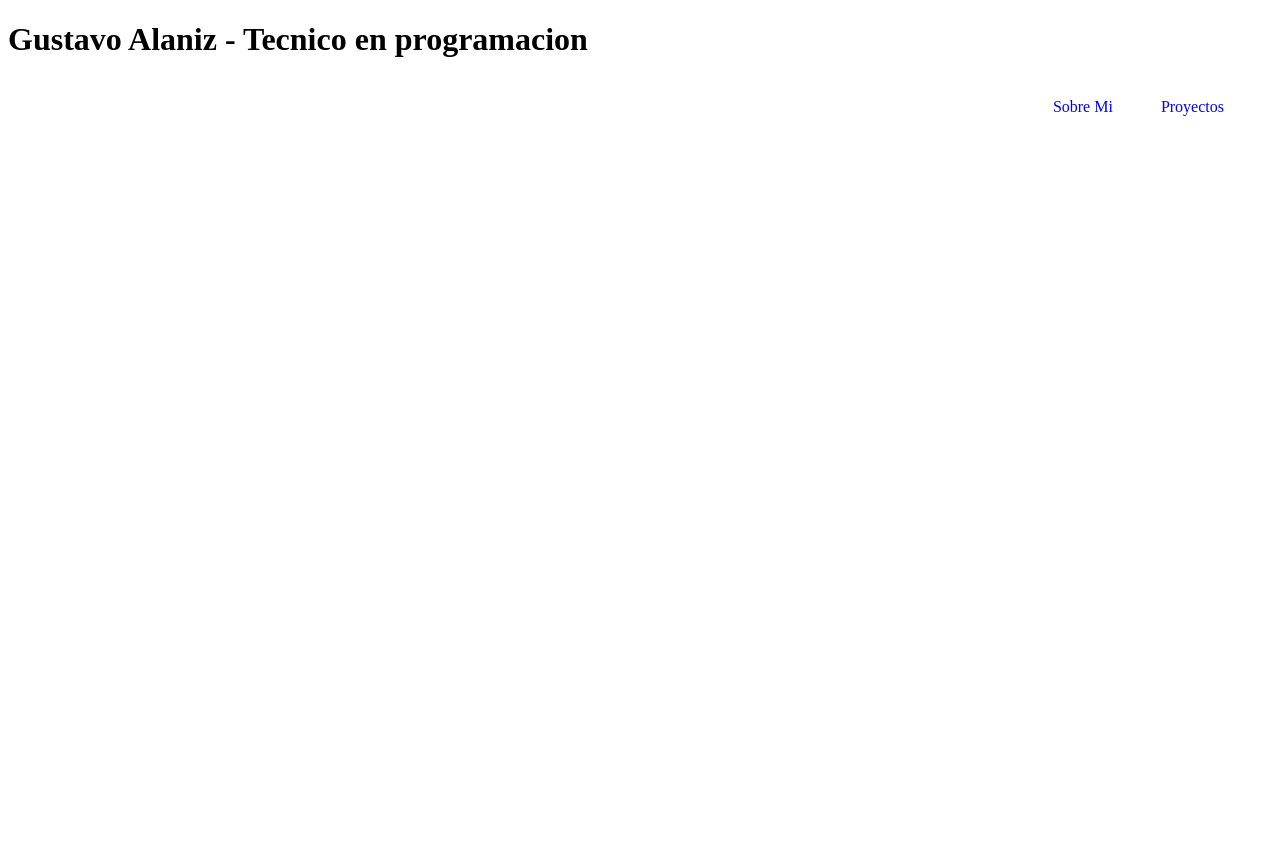
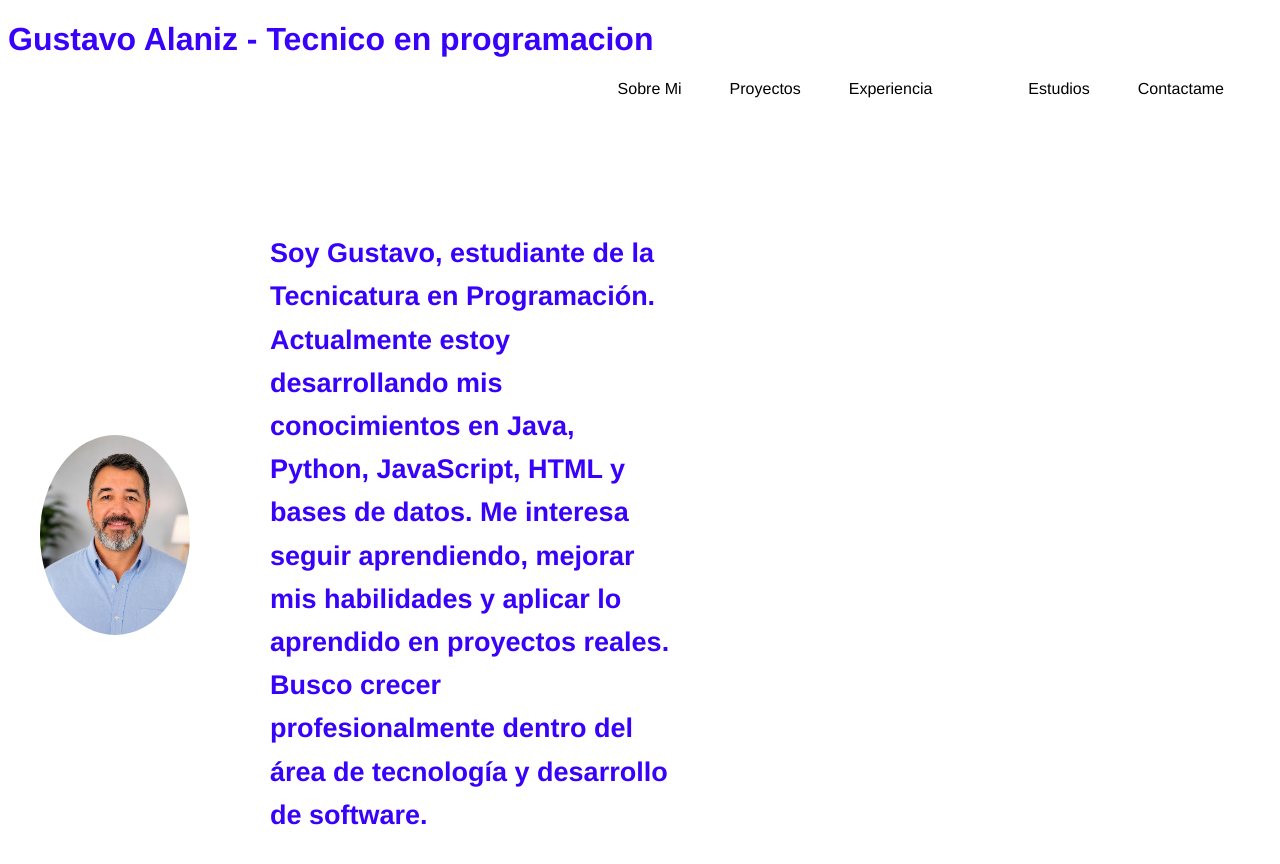
Before and after one commit to gusalaniz81-sys/Tecnicatura2026, a plain HTML site: page portafolio-web/index.html in a window 1280 px wide. Before the commit the page ends 800 px from the top, so only its background shows below. Drawn offline with Linux system fonts and the light colour scheme.

Commit message:
Actualizar portafolio web

```diff
--- /dev/null
+++ b/portafolio-web/Css/style.css
@@ -0,0 +1,69 @@
+/*Definiendo variable de color css
+*/
+:root {
+    --body-bg-color: rgb(255, 255, 255);
+    --text-color: rgb(1, 0, 3);
+    --colorh1-color: rgb(55, 1, 250);
+}
+/*Aplicamos variable creada en el root al body de nuestra web*/
+/*Reemplaze el body con el uso de variable css*/
+body {
+    background: var(--body-bg-color);
+    color: var(--text-color);
+    font-family: 'Franklin Gothic Medium', 'Arial Narrow', Arial, sans-serif;
+}
+h1, h2 {
+    color: var(--colorh1-color);
+}
+
+
+.navigator{
+    display: flex;
+    gap: 3rem;
+    list-style: none;
+    justify-content: flex-end;
+    margin: 0 3rem;
+
+}
+a{
+    text-decoration: none;
+    color: rgb(0, 0, 0);
+}
+/* Celular (Pantalla pequeña, hasta 767px*/
+@media (max-widht: 767px) {
+    .titulo{
+        justify-content: center;
+    }
+    .navigator {
+        flex-direction: column;
+        gap: 1rem;
+        align-items: center;
+    }
+    .container-sobremi {
+        width: 100%;
+        padding: 1;
+        margin-top: 1rem; /* Margen a lo alto*/
+        line-height: 1.6rem; /* Espacio entre los párrafos del texto*/
+        font-size: small; /*Tamaño de la fuente*/
+        flex-direction: column;
+    }
+}
+.container-sobremi{
+    display: flex;
+    width: 50%; /* Ancho */
+    padding: 2rem;
+    margin-top: 5rem; /* margen a lo alto*/
+    line-height: 1.6; /* Espaciado entre párrafos del texto*/
+    font-size: large; /*Tamaño de la fuente*/
+    color: rgb(90, 2, 2);
+    gap: 5rem;
+    align-items: center;
+}
+.img-perfil {
+    border-radius: 50%;
+}
+.descripcion {
+    max-height: 700px;
+    line-height: 1.6;
+    font-size: 18px;
+}
--- a/portafolio-web/index.html
+++ b/portafolio-web/index.html
@@ -2,24 +2,46 @@
 <html lang="en">
 <head>
     <meta charset="UTF-8">
+    <!--Especificamos el idioma del contenido del documento-->
     <meta http-equiv="content-lenguage" content="es">
     <meta name="viewport" content="width=device-width, initial-scale=1.0">
 
-    <!-- agregamos dos etiquetas meta para el Seo de las clase anetrior mas otra etiqueta meta la del autor-->
-     <meta>
+    <!-- Agregamos dos etiquetas meta para el Seo de las clase anetrior mas otra etiqueta meta la del autor-->
+     <meta name="descripcion" content="Nombre del grupo o alumno, creado por nombre del grupo especializado en [Programación]">
+     <meta name="Keywords" content="portafolio, desarrollador web, [programador], proyectos, contactos">
+     <meta name="author" content="Tu nombre">
     <title>Portafolio web</title>
-    <link rel="stylesheet" href="./style.css">
+    <link rel="stylesheet" href="./Css/style.css">
 </head>
 <body>
      <header>
         <h1>Gustavo Alaniz - Tecnico en programacion</h1>
-        <img src="" alt="">
         <nav>
+            <!--Agregue nuevos enlaces para nuestro portafolio web-->
             <ul class="navigator">
                 <li><a href="#sobremi">Sobre Mi</a></li>
                 <li><a href="#proyectos">Proyectos</a></li>
+                <li><a href="#experiencia">Experiencia</a><li>
+                <li><a href="#estudios">Estudios</a></li>
+                <li><a href="#contacto">Contactame</a></li>
             </ul>
         </nav>
      </header>
+     <main>
+        <section class="sobremi">
+            <article class="container-sobremi">
+                <img class="img-perfil" src="./Assets/Nuevo yo.jpg" alt="Fotografia de Gustavo Alaniz" width="180" height="200">
+                <h2>
+                    Soy <b>Gustavo, estudiante de la Tecnicatura en Programación.</b>
+                    Actualmente estoy desarrollando mis conocimientos en Java, Python,
+                    JavaScript, HTML y bases de datos. Me interesa seguir aprendiendo,
+                    mejorar mis habilidades y aplicar lo aprendido en proyectos reales.
+                    Busco crecer profesionalmente dentro del área de tecnología y
+                    desarrollo de software.
+
+                </h2>
+            </article>
+        </section>
+     </main>
 </body>
 </html>
--- a/portafolio-web/style.css
+++ /dev/null
@@ -1,12 +0,0 @@
-.navigator{
-    display: flex;
-    gap: 3rem;
-    list-style: none;
-    justify-content: flex-end;
-    margin: 0 3rem;
-
-}
-a{
-    text-decoration: none;
-    color: blue;
-}
```
Also changed, not shown: portafolio-web/Assets/Nuevo yo.jpg (added), 1 other file.
